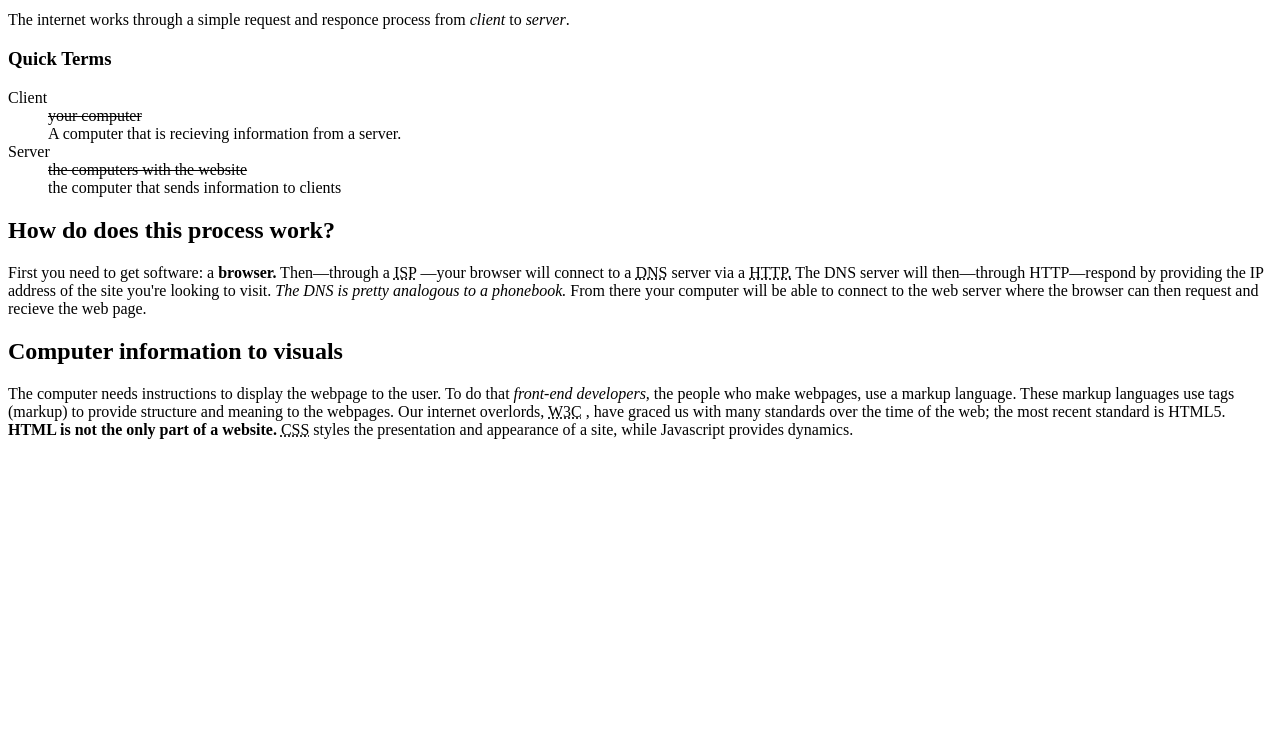
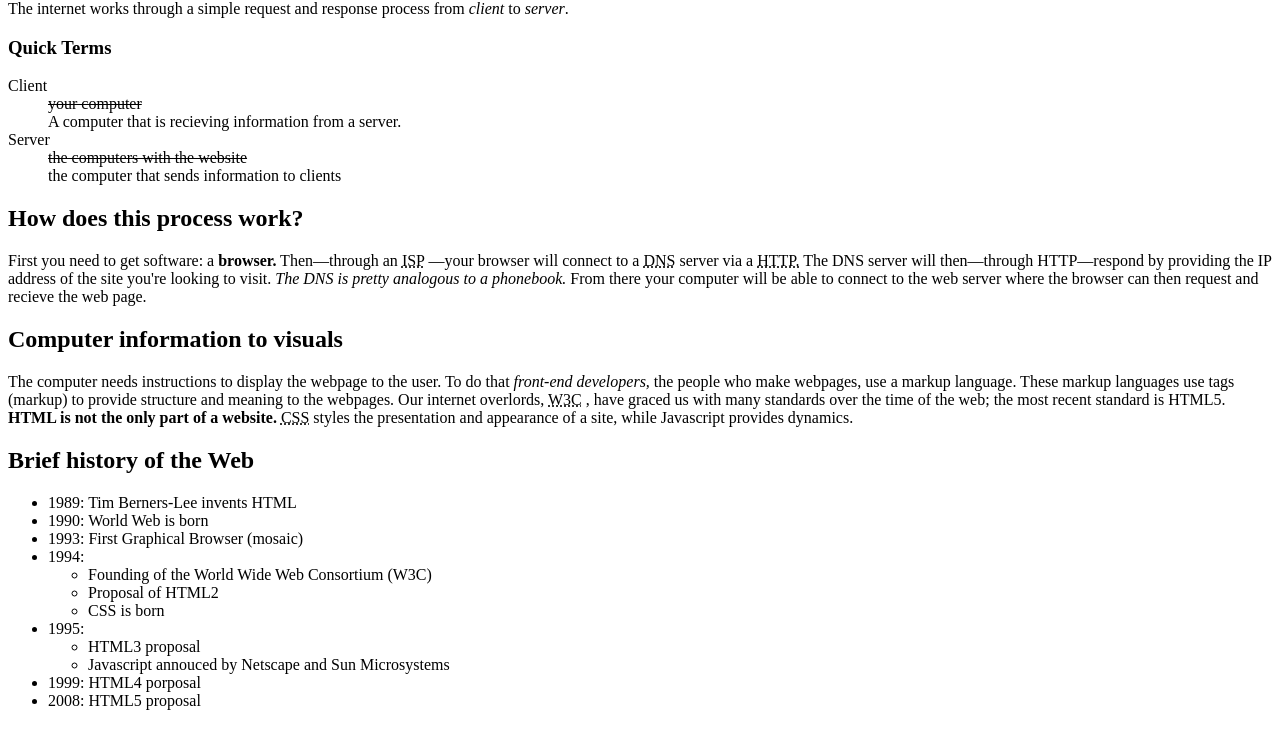
Before and after one commit to CFujitaHumber/How-Websites-Work, a plain HTML site: page Index.html in a window 1280 px wide. Shown: the part 55-800 px from the top of the page. Drawn offline with Linux system fonts and the light colour scheme.

Commit message:
Update Index
Index now uses the article element, and a new article on the brief history of the web has been introduced

```diff
--- a/Index.html
+++ b/Index.html
@@ -5,11 +5,12 @@
     </head>
 
     <body>
+        <article>
             <h1>How Do Websites Work?</h1>
 
             <p>
                 The internet works through a simple request and
-            responce process from
+                response process from
                 <em>client</em>
                 to
                 <em>server</em>.
@@ -29,16 +30,20 @@
                 <dd>the computer that sends information to clients</dd>
             </dl>
 
-        <h2>How do does this process work?</h2>
+
+        </article>
+
+        <article>
+            <h2>How does this process work?</h2>
             <p>
                 First you need to get software: a
                 <b>browser.</b>
-            Then—through a
+                Then—through an
                 <abbr title="Internet Service Provider">ISP</abbr>
                 —your browser will connect to a
                 <abbr title="Domain Name System">DNS</abbr>
                 server via a
-            <abbr title="hypertext transfer protocol">HTTP.</abbr>
+                <abbr title="Hypertext Transfer Protocol">HTTP.</abbr>
                 The DNS server will then—through HTTP—respond
                 by providing the IP address of the site you're
                 looking to visit.
@@ -47,9 +52,9 @@
                 be able to connect to the web server where the browser
                 can then request and recieve the web page.
             </p>
-
+        </article>
+        <article>
             <h2>Computer information to visuals</h2>
-
             <p>
                 The computer needs instructions to display the webpage
                 to the user. To do that
@@ -66,6 +71,32 @@
                 styles the presentation and appearance of a site,
                 while Javascript provides dynamics.
             </p>
+        </article>
 
+        <article>
+            <h1>Brief history of the Web</h1>
+            <ul>
+                <li>1989: Tim Berners-Lee invents HTML</li>
+                <li>1990: World Web is born</li>
+                <li>1993: First Graphical Browser (mosaic)</li>
+                <li>
+                    <span>1994:</span>
+                    <ul>
+                        <li>Founding of the World Wide Web Consortium (W3C)</li>
+                        <li>Proposal of HTML2</li>
+                        <li>CSS is born</li>
+                    </ul>
+                </li>
+                <li>
+                    <span>1995:</span>
+                    <ul>
+                        <li>HTML3 proposal</li>
+                        <li>Javascript annouced by Netscape and Sun Microsystems</li>
+                    </ul>
+                </li>
+                <li>1999: HTML4 porposal</li>
+                <li>2008: HTML5 proposal</li>
+            </ul>
+        </article>
     </body>
 </html>
```
Lines whose indentation alone changed are shown as unchanged.
